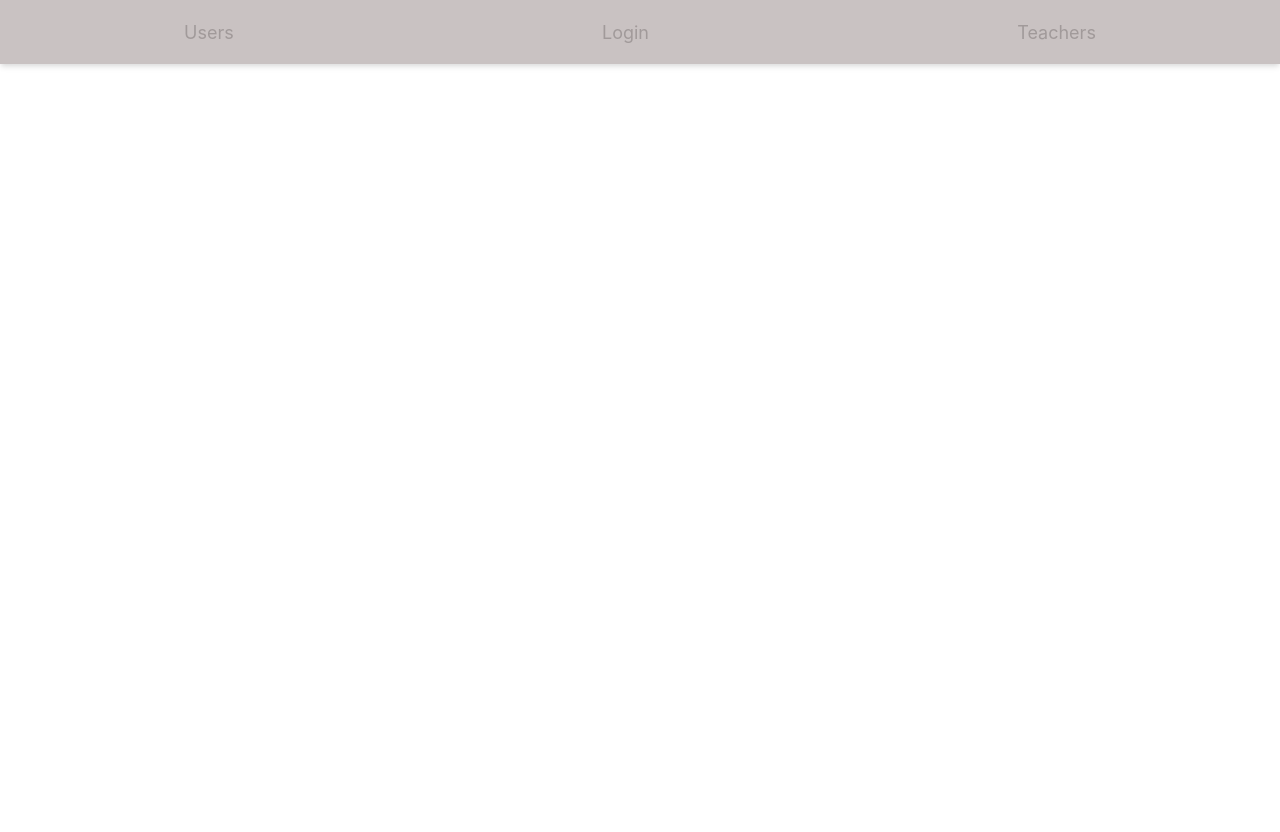
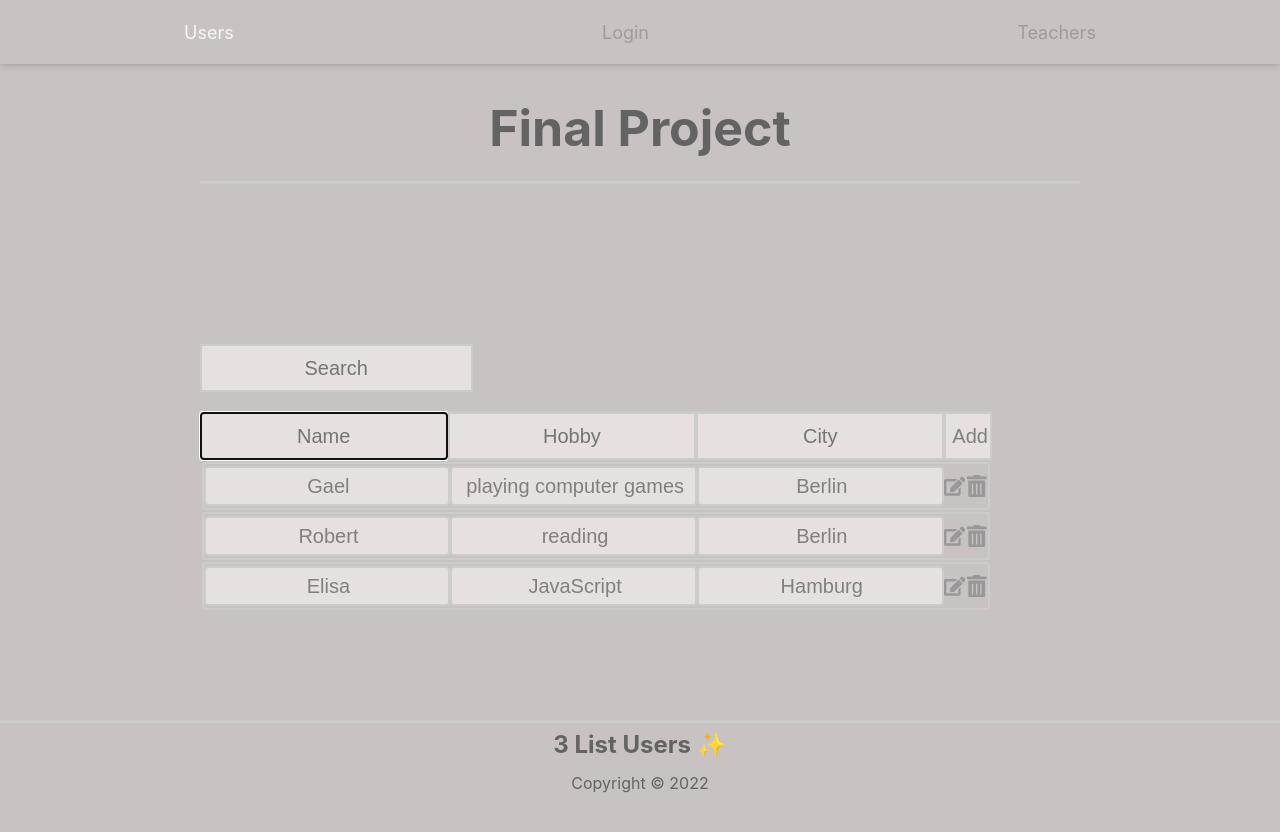
Before and after one commit to alliance-11/final, a React (Create React App) app: page / in a window 1280 px wide. Shown: the top 832 px of the page. Before the commit the page ends 800 px from the top, so only its background shows below. Built offline with nearby package versions, Linux system fonts and the light colour scheme.

Commit message:
Fixed header on top of navbar

```diff
--- a/src/App.js
+++ b/src/App.js
@@ -10,7 +10,7 @@ function App() {
     <div className="App">
       <Nav />
       <Routes>
-        <Route path="users" element={<Users />} />
+        <Route index element={<Users />} />
         <Route path="login" element={<Login />} />
         <Route path="teachers" element={<Teachers />} />
       </Routes>
--- a/src/App.scss
+++ b/src/App.scss
@@ -24,7 +24,7 @@ code {
   header {
     display: grid;
     place-items: center;
-    position: fixed;
+    // position: fixed;
     left: 0;
     right: 0;
     top: 0;
--- a/src/components/layout/Nav.jsx
+++ b/src/components/layout/Nav.jsx
@@ -6,7 +6,7 @@ export const Nav = () => {
   return (
     <nav>
       <NavLink
-        to="/users"
+        to="/"
         className={(navData) => (navData.isActive ? "active" : "none")}
         end
       >
@@ -25,5 +25,5 @@ export const Nav = () => {
         Teachers
       </NavLink>
     </nav>
-  );
+  )
 };
--- a/src/components/users/UserItem.jsx
+++ b/src/components/users/UserItem.jsx
@@ -11,8 +11,6 @@ export const UserItem = ({ user, handleDelete, editUser }) => {
   const onKeyDown = (e) => {
 
     if (e.key === "Enter") {
-
-      console.log("Enter was pressed")
 
       const nameNew = inputName.current.value;
       const hobbyNew = inputHobby.current.value;
```
